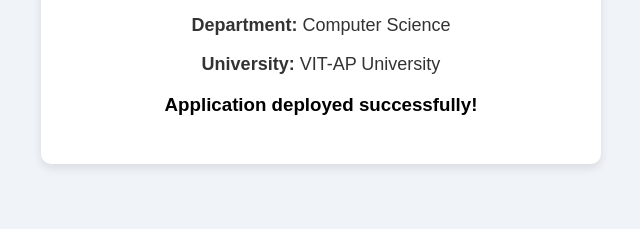
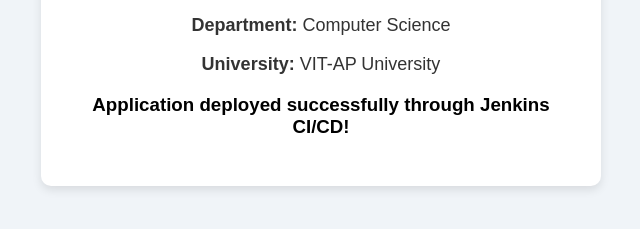
Before and after one commit to SRI-RAKSHA48/Docker-Web-App, a plain HTML site: page index.html in a window 1280 px wide. Shown: the part 229-458 px from the top of the page, without its empty margins (319-959 px from the left). Drawn offline with Linux system fonts and the light colour scheme.

Commit message:
Update deployment success message

```diff
--- a/index.html
+++ b/index.html
@@ -41,7 +41,7 @@
         <p><strong>Department:</strong> Computer Science</p>
         <p><strong>University:</strong> VIT-AP University</p>
 
-        <h3>Application deployed successfully!</h3>
+       <h3>Application deployed successfully through Jenkins CI/CD!</h3>
     </div>
 </body>
 </html>
```
